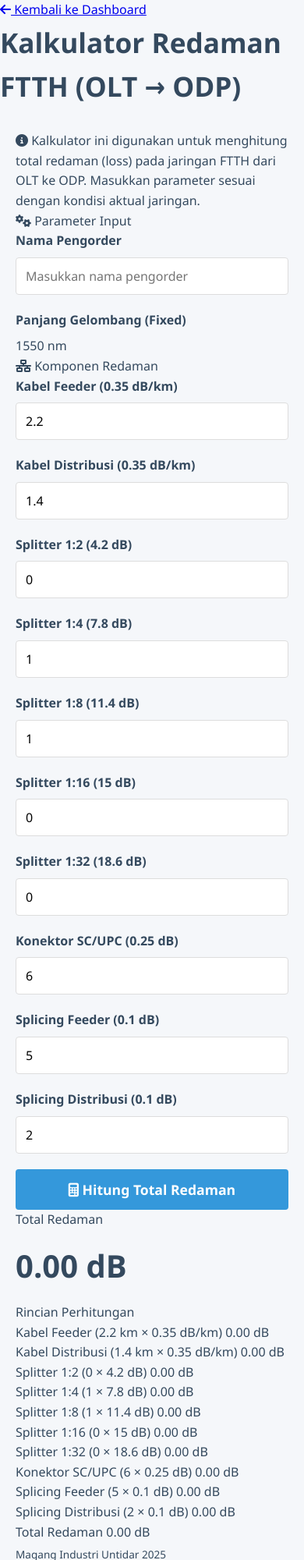
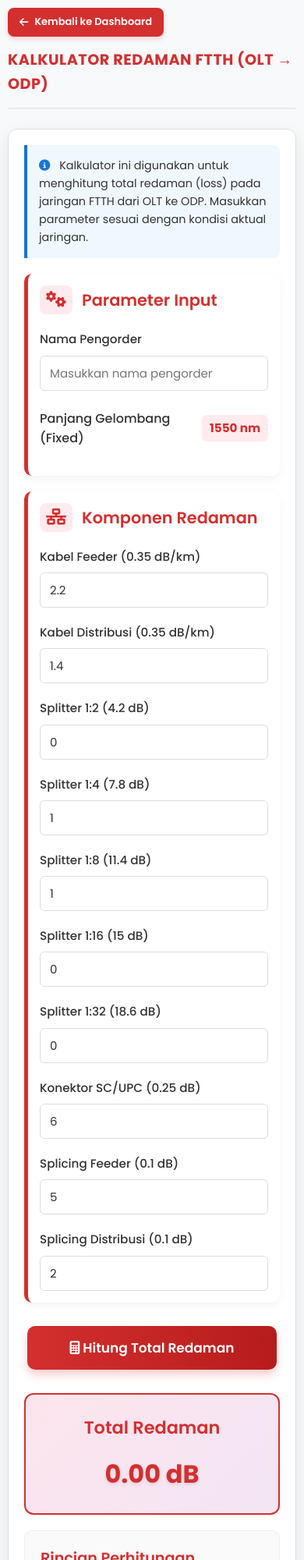
Before and after one commit to Ivanharry203/websitetelkomintern, a website: page hitung_rendaman/rendaman.html in a window 390 px wide. Shown: the top 2000 px of the page at 78% size. Drawn offline with Linux system fonts and the light colour scheme.

Commit message:
Update 2123.css

```diff
--- a/hitung_rendaman/2123.css
+++ b/hitung_rendaman/2123.css
@@ -1,210 +1,363 @@
- :root {
-            --primary: #2c3e50;
-            --secondary: #3498db;
-            --success: #2ecc71;
-            --warning: #f39c12;
-            --danger: #e74c3c;
-            --light: #ecf0f1;
-            --dark: #34495e;
-        }
-
         * {
-            box-sizing: border-box;
             margin: 0;
             padding: 0;
-            font-family: 'Segoe UI', Tahoma, Geneva, Verdana, sans-serif;
+            box-sizing: border-box;
         }
 
         body {
-            background-color: #f5f7fa;
-            color: var(--dark);
+            font-family: 'Poppins', sans-serif;
+            background-color: #f8f9fa;
+            color: #333;
             line-height: 1.6;
+            padding: 15px;
+            min-height: 100vh;
         }
 
-        .container {
-            max-width: 1200px;
-            margin: 0 auto;
-            padding: 20px;
+        /* Header dengan tombol kembali */
+        .header {
+            display: flex;
+            align-items: center;
+            margin-bottom: 25px;
+            padding-bottom: 15px;
+            border-bottom: 2px solid #eaeaea;
         }
 
-        header {
-            text-align: center;
-            margin-bottom: 30px;
-            padding: 20px;
-            background-color: var(--primary);
+        .back-btn {
+            display: flex;
+            align-items: center;
+            background-color: #d32f2f;
             color: white;
+            border: none;
             border-radius: 8px;
-            box-shadow: 0 4px 6px rgba(0, 0, 0, 0.1);
+            padding: 10px 18px;
+            font-size: 14px;
+            font-weight: 600;
+            cursor: pointer;
+            text-decoration: none;
+            transition: all 0.3s ease;
+            box-shadow: 0 3px 6px rgba(211, 47, 47, 0.2);
+        }
+
+        .back-btn:hover {
+            background-color: #b71c1c;
+            transform: translateY(-2px);
+            box-shadow: 0 5px 10px rgba(211, 47, 47, 0.3);
+        }
+
+        .back-btn i {
+            margin-right: 8px;
         }
 
         h1 {
-            font-size: 2.2rem;
-            margin-bottom: 10px;
+            text-align: center;
+            color: #d32f2f;
+            margin: 0 auto;
+            font-size: 1.8rem;
+            font-weight: 700;
+            text-transform: uppercase;
+            letter-spacing: 0.5px;
         }
 
-        .subtitle {
-            font-size: 1.1rem;
-            opacity: 0.9;
+        /* Container utama */
+        .container {
+            max-width: 1000px;
+            margin: 0 auto;
+            background-color: #ffffff;
+            border-radius: 12px;
+            padding: 25px;
+            box-shadow: 0 8px 25px rgba(0, 0, 0, 0.08);
+            border: 1px solid #e0e0e0;
         }
 
-        .calculator-grid {
-            display: grid;
-            grid-template-columns: 1fr 1fr;
-            gap: 30px;
+        /* Card untuk setiap bagian */
+        .card {
+            background-color: #ffffff;
+            border-radius: 10px;
+            padding: 20px;
+            margin-bottom: 20px;
+            border-left: 5px solid #d32f2f;
+            box-shadow: 0 4px 12px rgba(0, 0, 0, 0.05);
+            transition: transform 0.3s ease, box-shadow 0.3s ease;
         }
 
+        .card:hover {
+            transform: translateY(-3px);
+            box-shadow: 0 6px 15px rgba(0, 0, 0, 0.08);
+        }
+
+        .card-title {
+            color: #d32f2f;
+            margin-bottom: 20px;
+            font-size: 1.3rem;
+            font-weight: 600;
+            display: flex;
+            align-items: center;
+        }
+
+        .card-title i {
+            margin-right: 12px;
+            background-color: #ffebee;
+            padding: 8px;
+            border-radius: 8px;
+        }
+
+        /* Form grid responsif */
+        .form-grid {
+            display: grid;
+            grid-template-columns: repeat(auto-fit, minmax(270px, 1fr));
+            gap: 20px;
+        }
+
+        .form-group {
+            display: flex;
+            flex-direction: column;
+        }
+
+        .form-group label {
+            margin-bottom: 8px;
+            color: #333;
+            font-weight: 500;
+            font-size: 0.95rem;
+        }
+
+        .form-row {
+            display: flex;
+            align-items: center;
+            margin-bottom: 12px;
+            padding: 8px 0;
+        }
+
+        .form-row label {
+            flex: 1;
+            margin-right: 10px;
+            font-weight: 500;
+        }
+
+        /* Input styling */
+        input[type="number"],
+        input[type="text"] {
+            background-color: #fff;
+            color: #333;
+            border: 1.5px solid #ddd;
+            border-radius: 6px;
+            padding: 10px 12px;
+            font-size: 15px;
+            font-family: 'Poppins', sans-serif;
+            width: 100%;
+            transition: all 0.3s ease;
+        }
+
+        input[type="number"]:focus,
+        input[type="text"]:focus {
+            outline: none;
+            border-color: #d32f2f;
+            box-shadow: 0 0 0 3px rgba(211, 47, 47, 0.15);
+        }
+
+        /* Hasil perhitungan */
+        .result-card {
+            background: linear-gradient(135deg, #fce4ec 0%, #f3e5f5 100%);
+            border-radius: 12px;
+            padding: 25px;
+            margin-top: 25px;
+            text-align: center;
+            border: 2px solid #d32f2f;
+        }
+
+        .result-title {
+            color: #d32f2f;
+            font-size: 1.4rem;
+            font-weight: 600;
+            margin-bottom: 15px;
+        }
+
+        .result-value {
+            font-size: 3rem;
+            font-weight: 700;
+            color: #d32f2f;
+            text-shadow: 0 2px 4px rgba(0, 0, 0, 0.1);
+        }
+
+        /* Tombol hitung */
+        .calc-btn {
+            display: block;
+            width: 100%;
+            max-width: 320px;
+            margin: 30px auto;
+            background: linear-gradient(to right, #d32f2f, #b71c1c);
+            color: white;
+            border: none;
+            border-radius: 10px;
+            padding: 15px 30px;
+            font-size: 17px;
+            font-weight: 600;
+            cursor: pointer;
+            transition: all 0.3s ease;
+            box-shadow: 0 6px 12px rgba(211, 47, 47, 0.25);
+            font-family: 'Poppins', sans-serif;
+        }
+
+        .calc-btn:hover {
+            background: linear-gradient(to right, #b71c1c, #9a0007);
+            transform: translateY(-3px);
+            box-shadow: 0 8px 18px rgba(211, 47, 47, 0.35);
+        }
+
+        .calc-btn:active {
+            transform: translateY(1px);
+        }
+
+        /* Rincian perhitungan */
+        .details-card {
+            background-color: #fafafa;
+            border-radius: 10px;
+            padding: 20px;
+            margin-top: 20px;
+            border: 1px solid #eee;
+        }
+
+        .details-title {
+            color: #d32f2f;
+            margin-bottom: 15px;
+            font-size: 1.2rem;
+            font-weight: 600;
+        }
+
+        .detail-item {
+            display: flex;
+            justify-content: space-between;
+            padding: 12px 0;
+            border-bottom: 1px solid #eee;
+        }
+
+        .detail-item:last-child {
+            border-bottom: none;
+        }
+
+        .detail-item span:first-child {
+            color: #555;
+            font-weight: 500;
+        }
+
+        .detail-item span:last-child {
+            color: #d32f2f;
+            font-weight: 600;
+        }
+
+        .detail-total {
+            display: flex;
+            justify-content: space-between;
+            padding: 15px 0;
+            margin-top: 10px;
+            border-top: 2px solid #d32f2f;
+            font-weight: bold;
+        }
+
+        .detail-total span:first-child {
+            color: #333;
+            font-weight: 700;
+        }
+
+        .detail-total span:last-child {
+            color: #d32f2f;
+            font-weight: 700;
+            font-size: 1.2rem;
+        }
+
+        /* Responsif untuk mobile */
         @media (max-width: 768px) {
-            .calculator-grid {
+            .container {
+                padding: 20px;
+            }
+
+            h1 {
+                font-size: 1.5rem;
+            }
+
+            .form-grid {
                 grid-template-columns: 1fr;
+            }
+
+            .result-value {
+                font-size: 2.5rem;
+            }
+
+            .card {
+                padding: 15px;
+            }
+
+            .header {
+                flex-direction: column;
+                align-items: flex-start;
+            }
+
+            .back-btn {
+                margin-bottom: 15px;
+            }
+
+            h1 {
+                text-align: left;
+                font-size: 1.4rem;
             }
         }
 
-        .input-section, .result-section {
-            background-color: white;
-            padding: 25px;
-            border-radius: 8px;
-            box-shadow: 0 4px 6px rgba(0, 0, 0, 0.1);
+        @media (max-width: 480px) {
+            h1 {
+                font-size: 1.2rem;
+            }
+
+            .back-btn {
+                padding: 8px 15px;
+                font-size: 13px;
+            }
+
+            .result-value {
+                font-size: 2rem;
+            }
+
+            body {
+                padding: 10px;
+            }
         }
 
-        .section-title {
-            font-size: 1.5rem;
-            margin-bottom: 20px;
-            padding-bottom: 10px;
-            border-bottom: 2px solid var(--light);
-            color: var(--primary);
+        /* Footer */
+        .footer {
+            text-align: center;
+            margin-top: 35px;
+            padding-top: 20px;
+            border-top: 1px solid #eaeaea;
+            color: #777;
+            font-size: 0.9rem;
         }
 
-        .form-group {
+        /* Info box */
+        .info-box {
+            background-color: #f0f7ff;
+            border-left: 4px solid #1976d2;
+            padding: 15px;
             margin-bottom: 20px;
+            border-radius: 0 8px 8px 0;
+            font-size: 0.9rem;
+            color: #333;
         }
 
-        label {
-            display: block;
-            margin-bottom: 8px;
+        .info-box i {
+            color: #1976d2;
+            margin-right: 8px;
+        }
+
+        /* Warna fixed value */
+        .fixed-value {
+            color: #d32f2f;
+            font-weight: 700;
+            background-color: #ffebee;
+            padding: 5px 10px;
+            border-radius: 6px;
+            font-size: 0.95rem;
+        }
+
+        /* Warna untuk label penting */
+        .important-label {
+            color: #333;
             font-weight: 600;
         }
-
-        input, select {
-            width: 100%;
-            padding: 12px;
-            border: 1px solid #ddd;
-            border-radius: 4px;
-            font-size: 1rem;
-            transition: border-color 0.3s;
-        }
-
-        input:focus, select:focus {
-            border-color: var(--secondary);
-            outline: none;
-            box-shadow: 0 0 0 2px rgba(52, 152, 219, 0.2);
-        }
-
-        .splitter-group {
-            display: grid;
-            grid-template-columns: 1fr 1fr;
-            gap: 15px;
-        }
-
-        .wavelength-group {
-            display: flex;
-            gap: 15px;
-            align-items: center;
-        }
-
-        .wavelength-group label {
-            margin-bottom: 0;
-        }
-
-        .wavelength-option {
-            display: flex;
-            align-items: center;
-            gap: 5px;
-        }
-
-        button {
-            background-color: var(--secondary);
-            color: white;
-            border: none;
-            padding: 14px 20px;
-            font-size: 1.1rem;
-            border-radius: 4px;
-            cursor: pointer;
-            width: 100%;
-            transition: background-color 0.3s;
-            font-weight: 600;
-        }
-
-        button:hover {
-            background-color: #2980b9;
-        }
-
-        .result-box {
-            padding: 20px;
-            border-radius: 8px;
-            margin-bottom: 20px;
-            text-align: center;
-        }
-
-        .result-value {
-            font-size: 2.5rem;
-            font-weight: 700;
-            margin: 15px 0;
-        }
-
-        .result-status {
-            font-size: 1.3rem;
-            font-weight: 600;
-            padding: 10px;
-            border-radius: 4px;
-            margin-top: 10px;
-        }
-
-        .breakdown {
-            margin-top: 25px;
-        }
-
-        .breakdown-item {
-            display: flex;
-            justify-content: space-between;
-            padding: 12px 0;
-            border-bottom: 1px solid var(--light);
-        }
-
-        .breakdown-item:last-child {
-            border-bottom: none;
-            font-weight: 700;
-            font-size: 1.1rem;
-        }
-
-        .parameter-table {
-            margin-top: 30px;
-        }
-
-        table {
-            width: 100%;
-            border-collapse: collapse;
-        }
-
-        th, td {
-            padding: 12px 15px;
-            text-align: left;
-            border-bottom: 1px solid var(--light);
-        }
-
-        th {
-            background-color: var(--light);
-            font-weight: 600;
-        }
-
-        .very-good { background-color: var(--success); color: white; }
-        .good { background-color: var(--secondary); color: white; }
-        .warning { background-color: var(--warning); color: white; }
-        .danger { background-color: var(--danger); color: white; }
-
-        footer {
-            text-align: center;
-            margin-top: 40px;
-            padding: 20px;
-            color: var(--dark);
-            font-size: 0.9rem;
-        }
```
